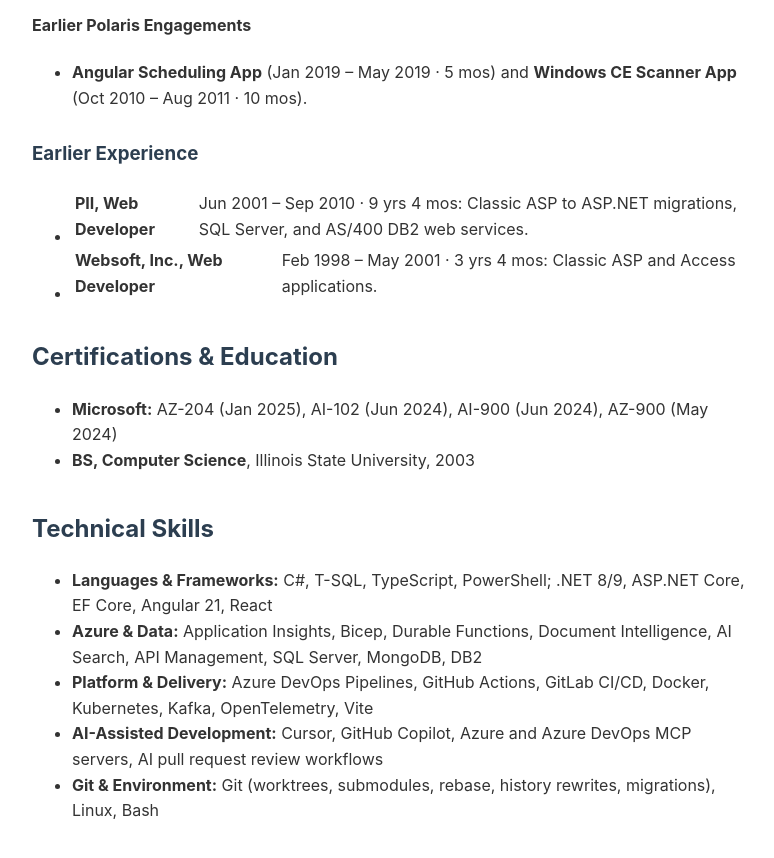
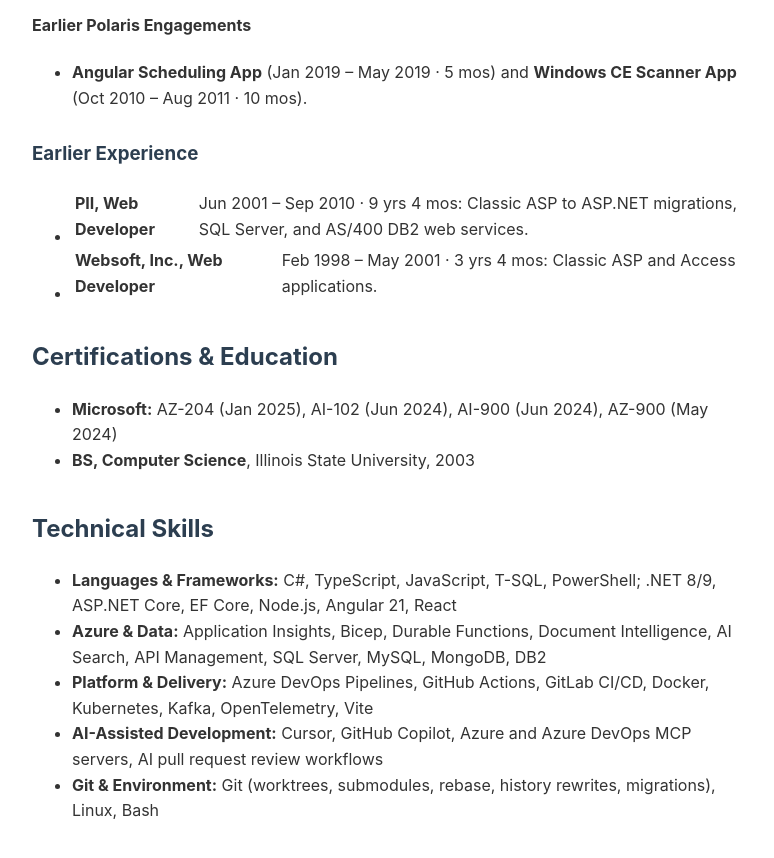
Before and after one commit to djseng/me, a Jekyll site: the page built from index.md, in a window 1280 px wide and 900 px high, scrolled down 2232 px. Shown: the top 858 px of the window, without its empty margins (248-1022 px from the left). Built offline with Jekyll 4.4.1, drawn with Linux system fonts in a browser that asks for light colours.

Commit message:
feat(resume): add JavaScript, Node.js, and MySQL to skills

```diff
--- a/resume.md
+++ b/resume.md
@@ -54,8 +54,8 @@ Remote US .NET/Azure engineer with more than 25 years of hands-on development, 1
 - **BS, Computer Science**, Illinois State University, 2003
 
 ## Technical Skills
-- **Languages & Frameworks:** C#, T-SQL, TypeScript, PowerShell; .NET 8/9, ASP.NET Core, EF Core, Angular 21, React
-- **Azure & Data:** Application Insights, Bicep, Durable Functions, Document Intelligence, AI Search, API Management, SQL Server, MongoDB, DB2
+- **Languages & Frameworks:** C#, TypeScript, JavaScript, T-SQL, PowerShell; .NET 8/9, ASP.NET Core, EF Core, Node.js, Angular 21, React
+- **Azure & Data:** Application Insights, Bicep, Durable Functions, Document Intelligence, AI Search, API Management, SQL Server, MySQL, MongoDB, DB2
 - **Platform & Delivery:** Azure DevOps Pipelines, GitHub Actions, GitLab CI/CD, Docker, Kubernetes, Kafka, OpenTelemetry, Vite
 - **AI-Assisted Development:** Cursor, GitHub Copilot, Azure and Azure DevOps MCP servers, AI pull request review workflows
 - **Git & Environment:** Git (worktrees, submodules, rebase, history rewrites, migrations), Linux, Bash
```
